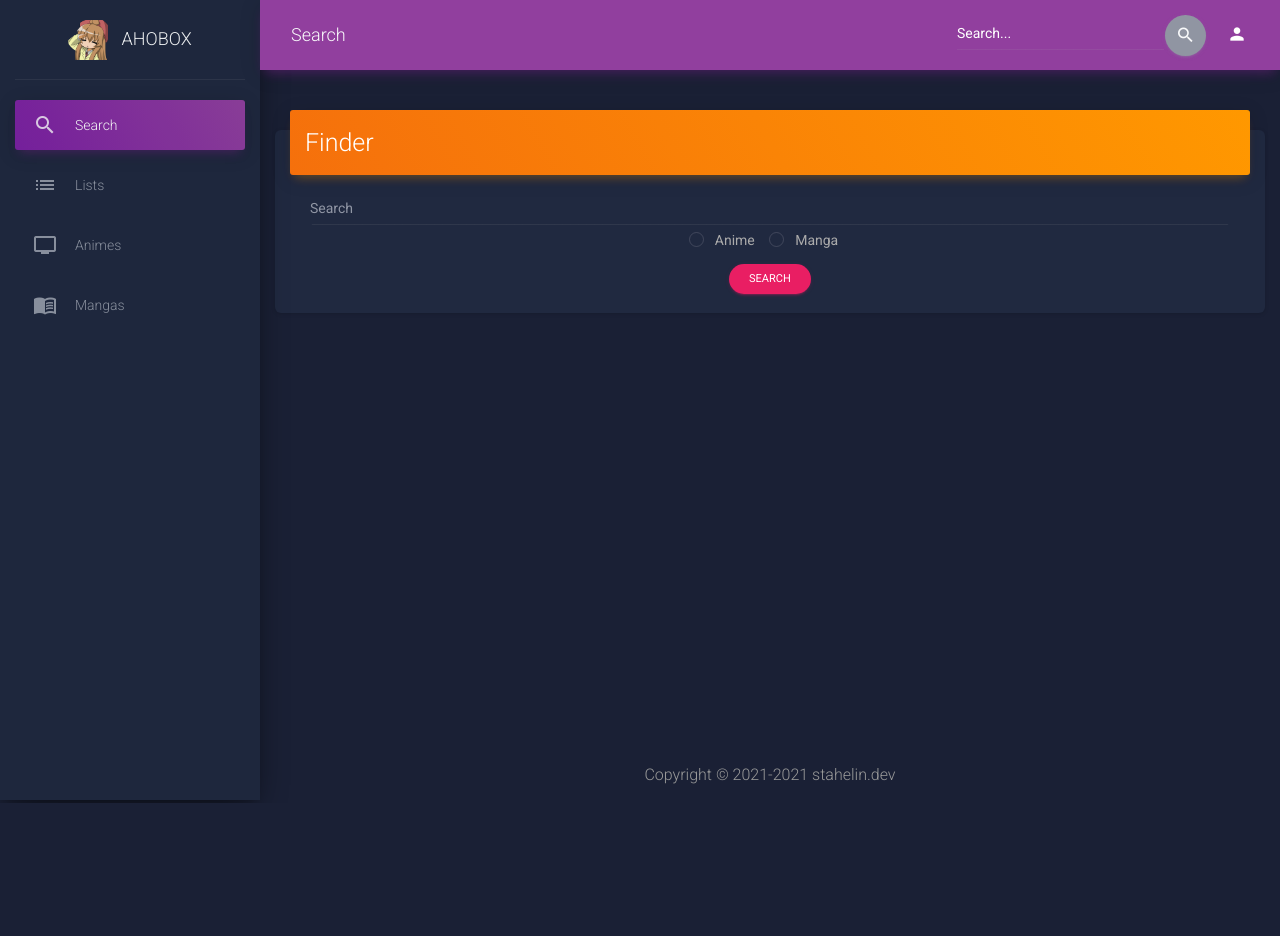
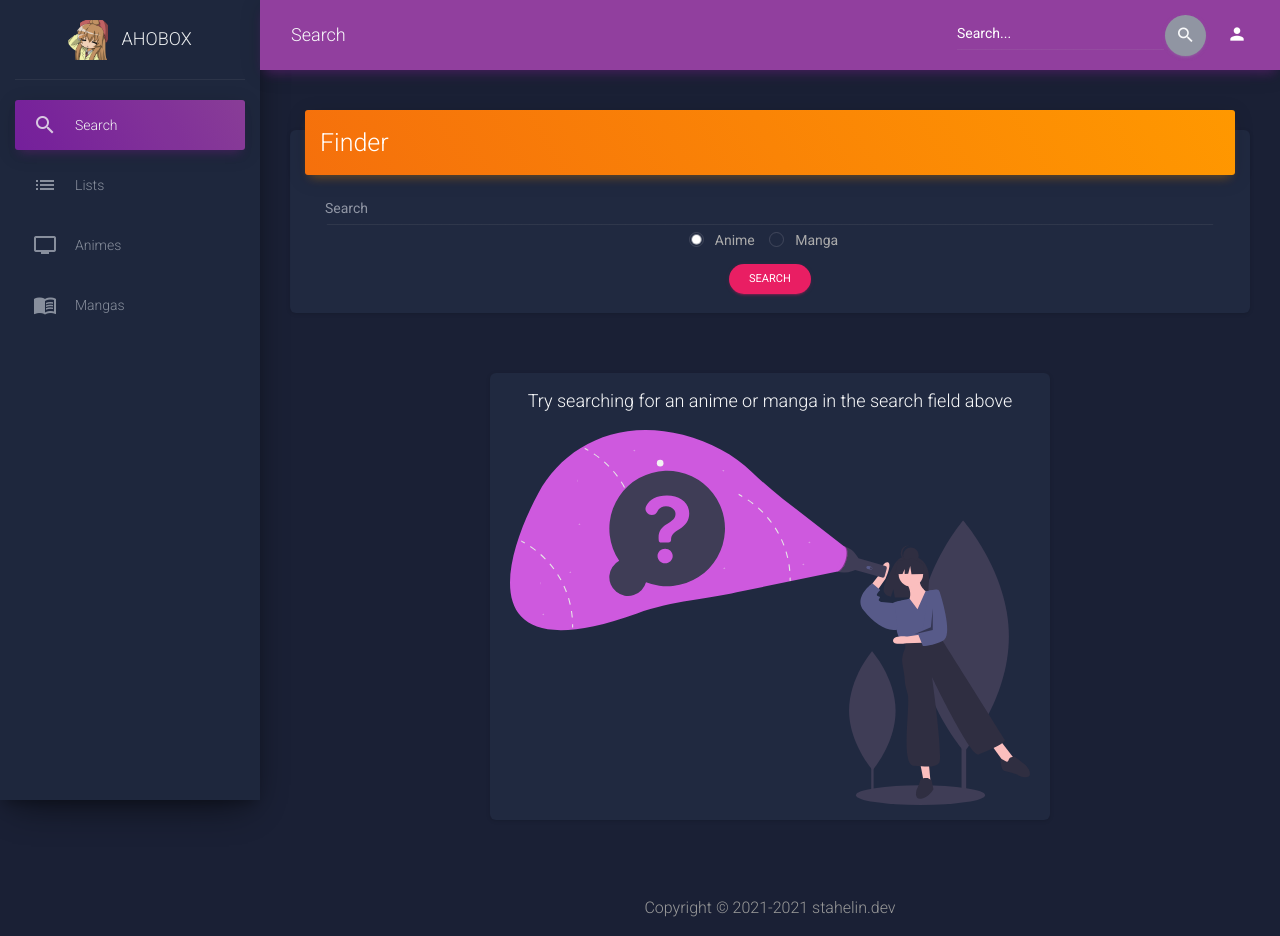
Before and after one commit to VStahelin/TaidaProject, a Django app: page /Search in a window 1280 px wide. Before the commit the page ends 803 px from the top, so only its background shows below. Run offline with Django 3.2, Linux system fonts and the light colour scheme; the visitor is signed in with stand-in values (Sample User, id 1).

Commit message:
update Search.html

```diff
--- a/templates/main/Search.html
+++ b/templates/main/Search.html
@@ -6,6 +6,7 @@
         <div class="main-panel">
             {% include 'partials/Nav.html' %}
             <div class="content">
+                <div class="col">
                     <div class="row">
                         <div class="col-12">
                             <div class="card card-nav-expand">
@@ -23,7 +24,7 @@
                                                 <div class="form-check form-check-radio form-check-inline">
                                                     <label class="form-check-label">
                                                         <input class="form-check-input" type="radio" name="typeOptions"
-                                                           value="anime" required>
+                                                               value="anime" required checked>
                                                         Anime
                                                         <span class="circle"><span class="check"></span></span>
                                                     </label>
@@ -38,15 +39,30 @@
                                                 </div>
                                             </div>
                                             <div class="col-sm-12 justify-content-center">
-                                            <button type="submit" class="btn btn-round btn-rose btn-sm">Search</button>
-                                        </div>
-                                    </div>
+                                                <button type="submit" class="btn btn-round btn-rose btn-sm">Search
+                                                </button>
                                             </div>
                                         </div>
                                     </form>
                                 </div>
                             </div>
+                        </div>
+                    </div>
                     <div class="row">
+                        {% if not result %}
+                            <div class="col d-flex justify-content-center">
+                                <div class="card" style="width: 35rem;">
+                                    <div class="card-body">
+                                        <h4 class="card-title text-light text-center mb-3">Try searching for an anime or
+                                            manga in the search field above</h4>
+                                        <img src="{% static 'img/svg/undraw_searching_p5ux.svg' %}" class="img-fluid"
+                                             alt="Responsive image">
+
+                                    </div>
+                                </div>
+                            </div>
+
+                        {% else %}
                             {% for anime in result %}
                                 <div class="col-xl-4 col-lg-6 col-md-6 col-sm-6">
                                     <div class="col">
@@ -85,6 +101,8 @@
                                     </div>
                                 </div>
                             {% endfor %}
+                        {% endif %}
+                    </div>
                 </div>
             </div>
             {% include 'partials/Footer.html' %}
```
Lines whose indentation alone changed are shown as unchanged.
